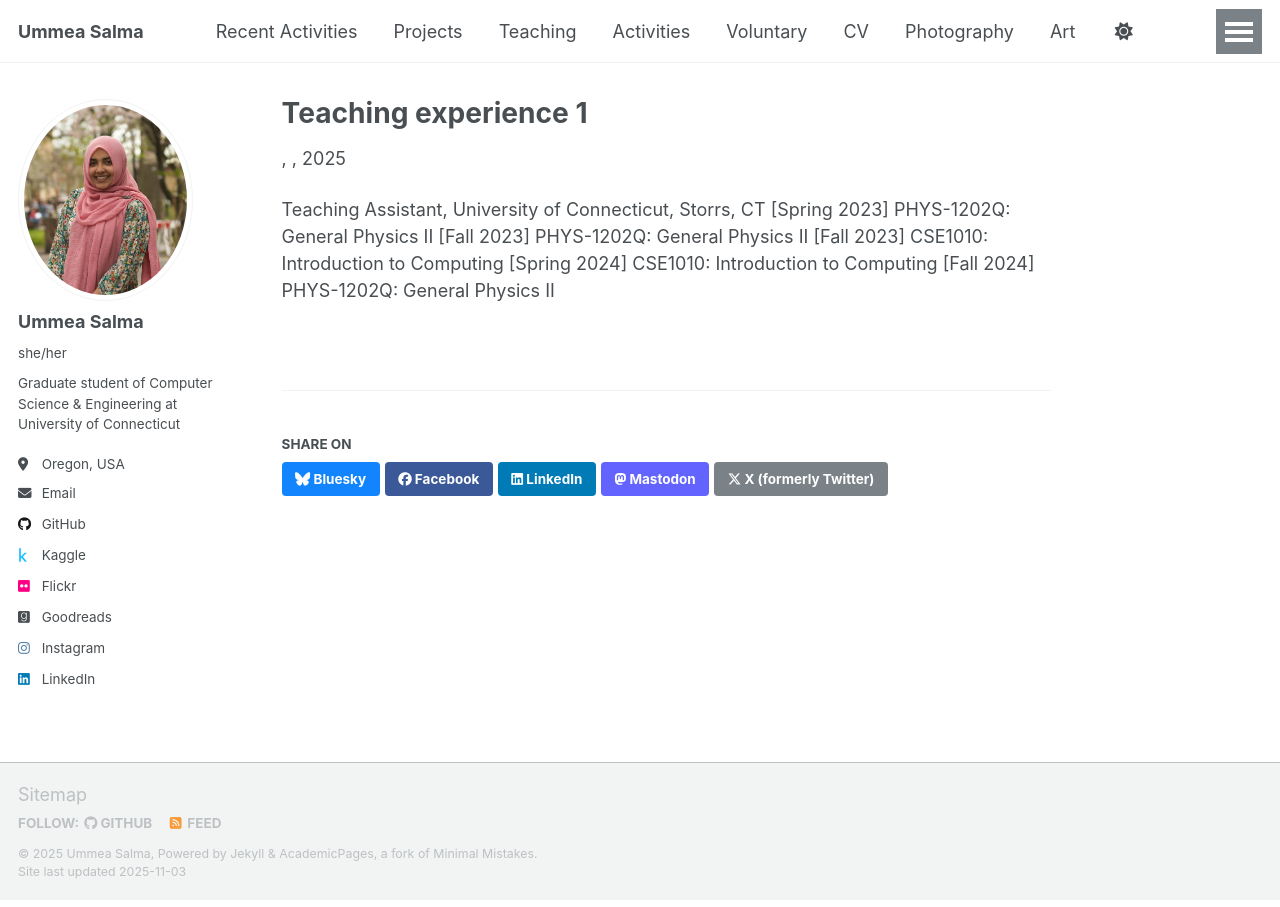
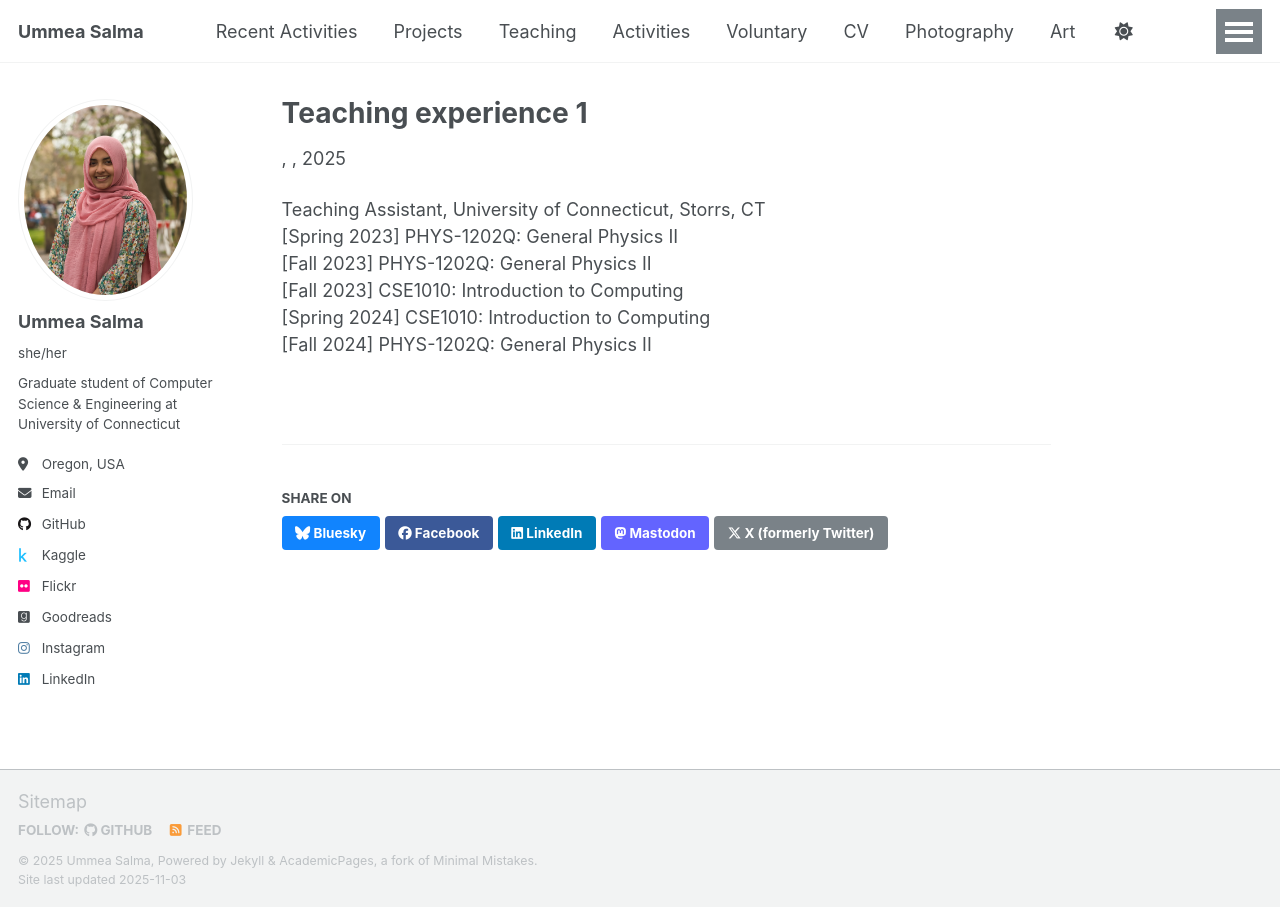
Before and after one commit to ummeasalma/ummeasalma.github.io, a Jekyll site: the page built from _teaching/2014-spring-teaching-1.md, in a window 1280 px wide. Built offline with Jekyll 4.4.1, drawn with Linux system fonts in a browser that asks for light colours; a script that is not in the unit is left out.

```diff
--- a/_teaching/2014-spring-teaching-1.md
+++ b/_teaching/2014-spring-teaching-1.md
@@ -8,9 +8,9 @@ permalink: /teaching/2014-spring-teaching-1
 #location: "Storrs, CT"
 ---
 
-Teaching Assistant, University of Connecticut, Storrs, CT
-   [Spring 2023] PHYS-1202Q: General Physics II
-   [Fall 2023] PHYS-1202Q: General Physics II
-   [Fall 2023] CSE1010: Introduction to Computing
-   [Spring 2024] CSE1010: Introduction to Computing
-   [Fall 2024] PHYS-1202Q: General Physics II
+Teaching Assistant, University of Connecticut, Storrs, CT<br>
+   [Spring 2023] PHYS-1202Q: General Physics II<br>
+   [Fall 2023] PHYS-1202Q: General Physics II<br>
+   [Fall 2023] CSE1010: Introduction to Computing<br>
+   [Spring 2024] CSE1010: Introduction to Computing<br>
+   [Fall 2024] PHYS-1202Q: General Physics II<br>
```
